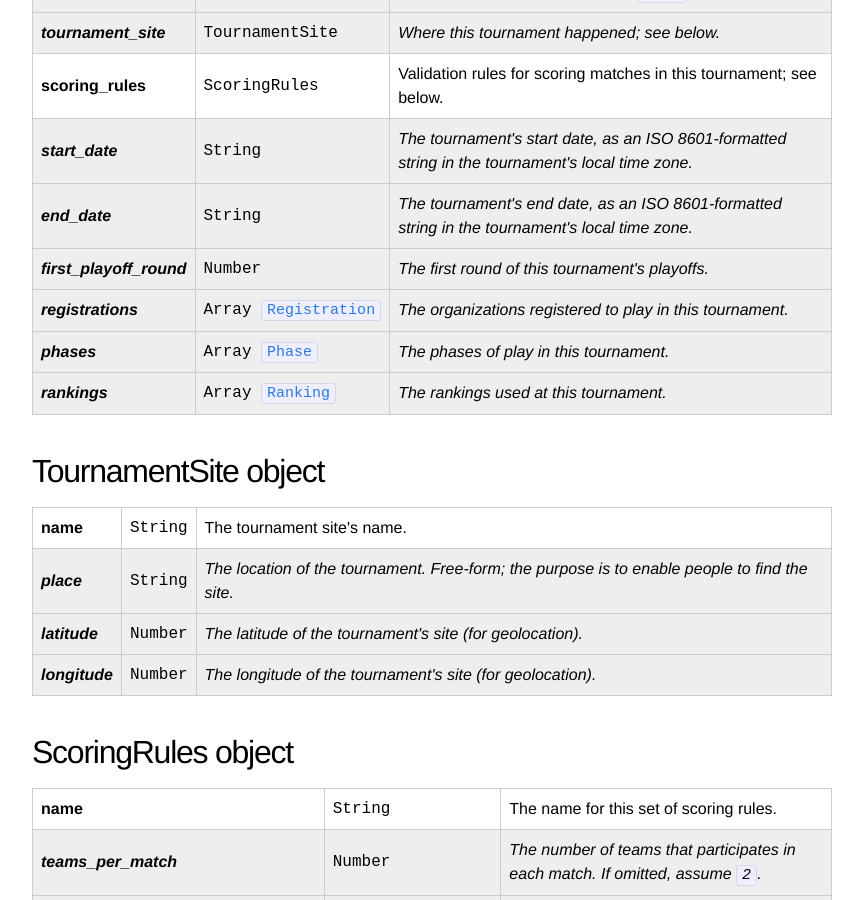
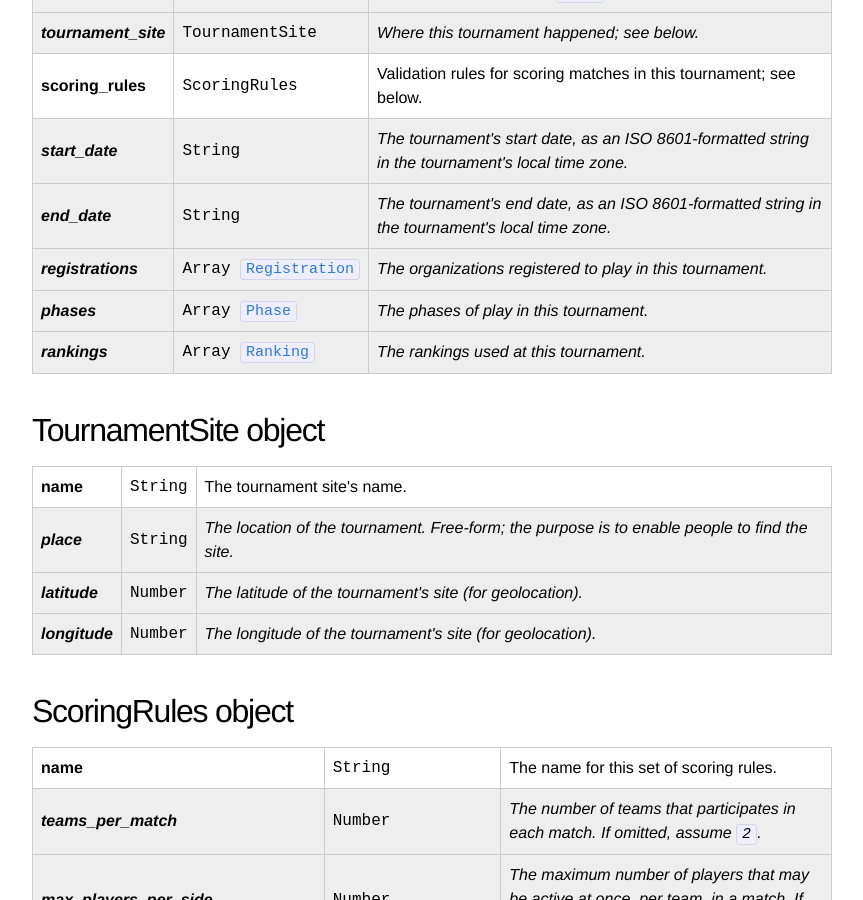
Before and after one commit to quizbowl/schema, a Jekyll site: the page built from tournament.md, in a window 1280 px wide and 900 px high, scrolled down 414 px. Shown: the whole window, without its empty margins (208-1071 px from the left). Built offline with Jekyll 4.4.1, drawn with Linux system fonts in a browser that asks for light colours.

Commit message:
playoff rounds are now determined by phases

```diff
--- a/tournament.md
+++ b/tournament.md
@@ -36,11 +36,6 @@ A `Tournament` object describes a tournament for which a single result is publis
     <th>end_date</th>
     <td class="type">String</td>
     <td>The tournament's end date, as an ISO 8601-formatted string in the tournament's local time zone.</td>
-  </tr>
-  <tr class="optional">
-    <th>first_playoff_round</th>
-    <td class="type">Number</td>
-    <td>The first round of this tournament's playoffs.</td>
   </tr>
   <tr class="optional">
     <th>registrations</th>
```
